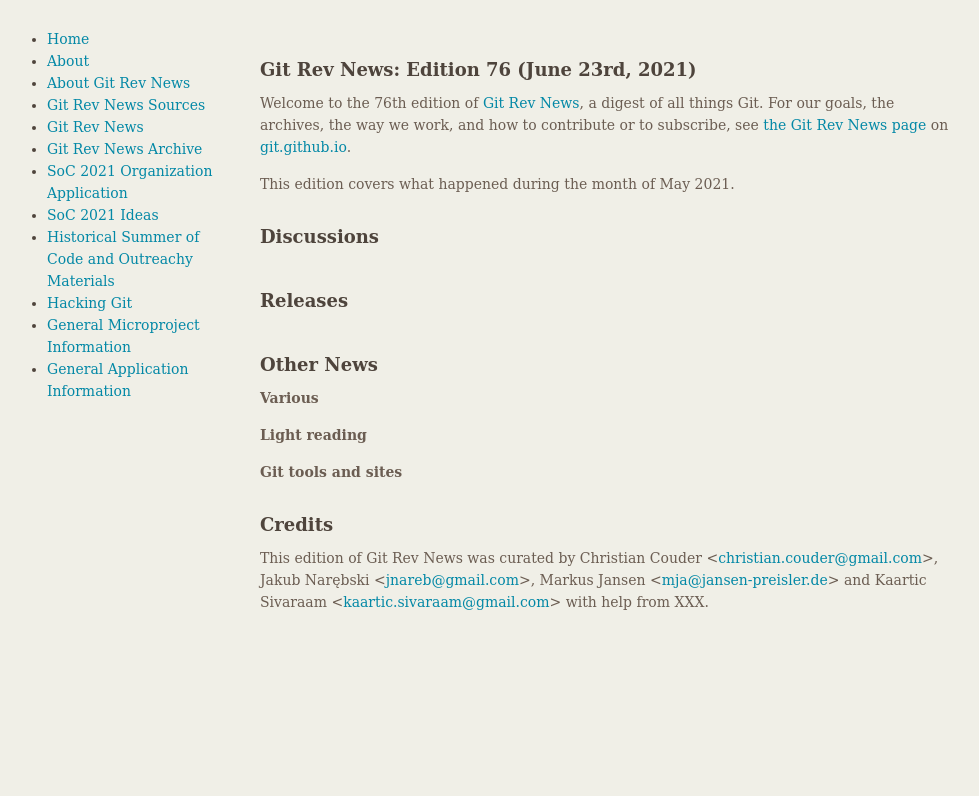
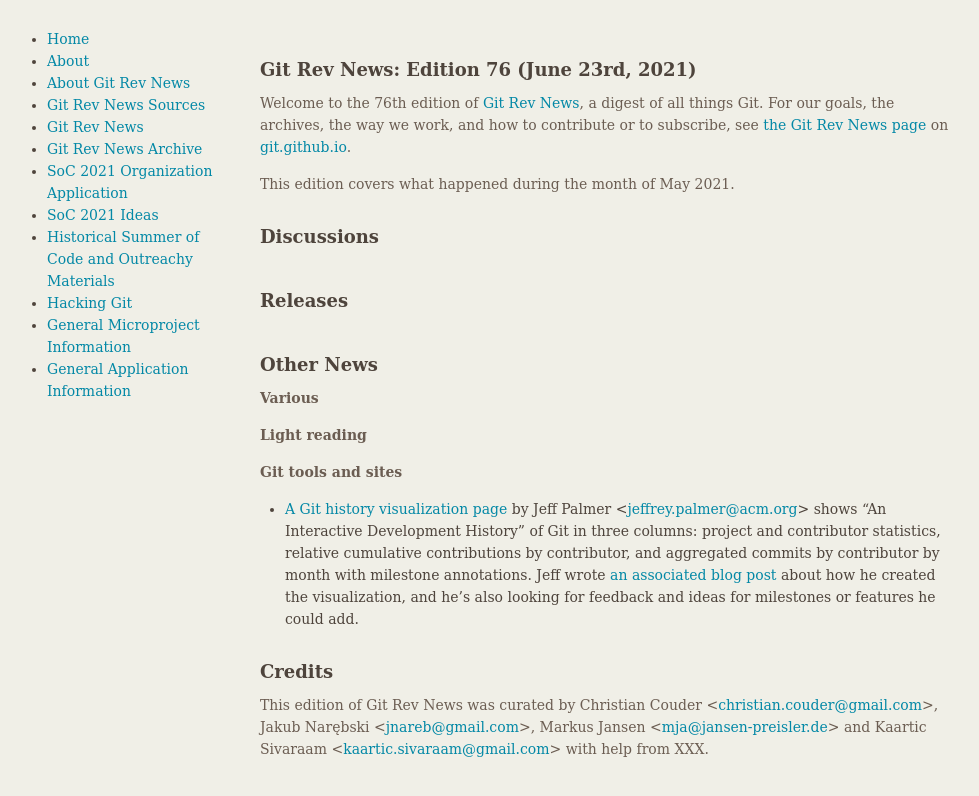
Before and after one commit to git/git.github.io, a Jekyll site: the page built from rev_news/drafts/edition-76.md, in a window 1280 px wide. Shown: the top 796 px of the page, without its empty margins (149-1128 px from the left). Built offline with Jekyll 4.4.1, drawn with Linux system fonts in a browser that asks for light colours.

Commit message:
Update edition-76.md with git history site
Add reference and description for Interactive Git History site.

```diff
--- a/rev_news/drafts/edition-76.md
+++ b/rev_news/drafts/edition-76.md
@@ -45,6 +45,14 @@
 
 
 __Git tools and sites__
+* [A Git history visualization page](https://git-history.jpalmer.dev/)
+by Jeff Palmer &lt;<jeffrey.palmer@acm.org>&gt; shows "An Interactive Development History" of Git in
+three columns: project and contributor statistics, relative cumulative
+contributions by contributor, and aggregated commits by
+contributor by month with milestone annotations. Jeff wrote
+[an associated blog post](https://jpalmer.dev/2021/05/interactive-git-history/) about how
+he created the visualization, and he's also looking for
+feedback and ideas for milestones or features he could add.
 
 
 ## Credits
```
